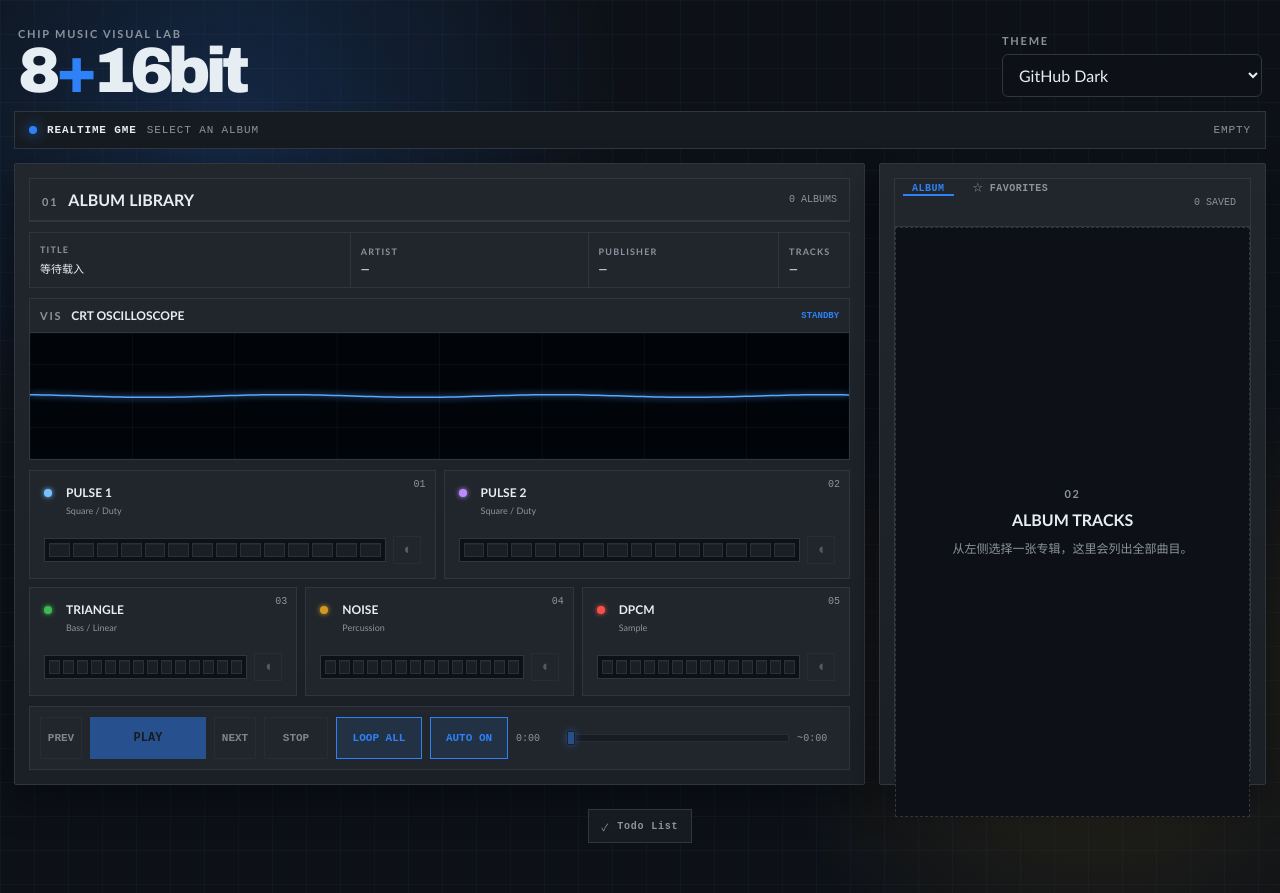
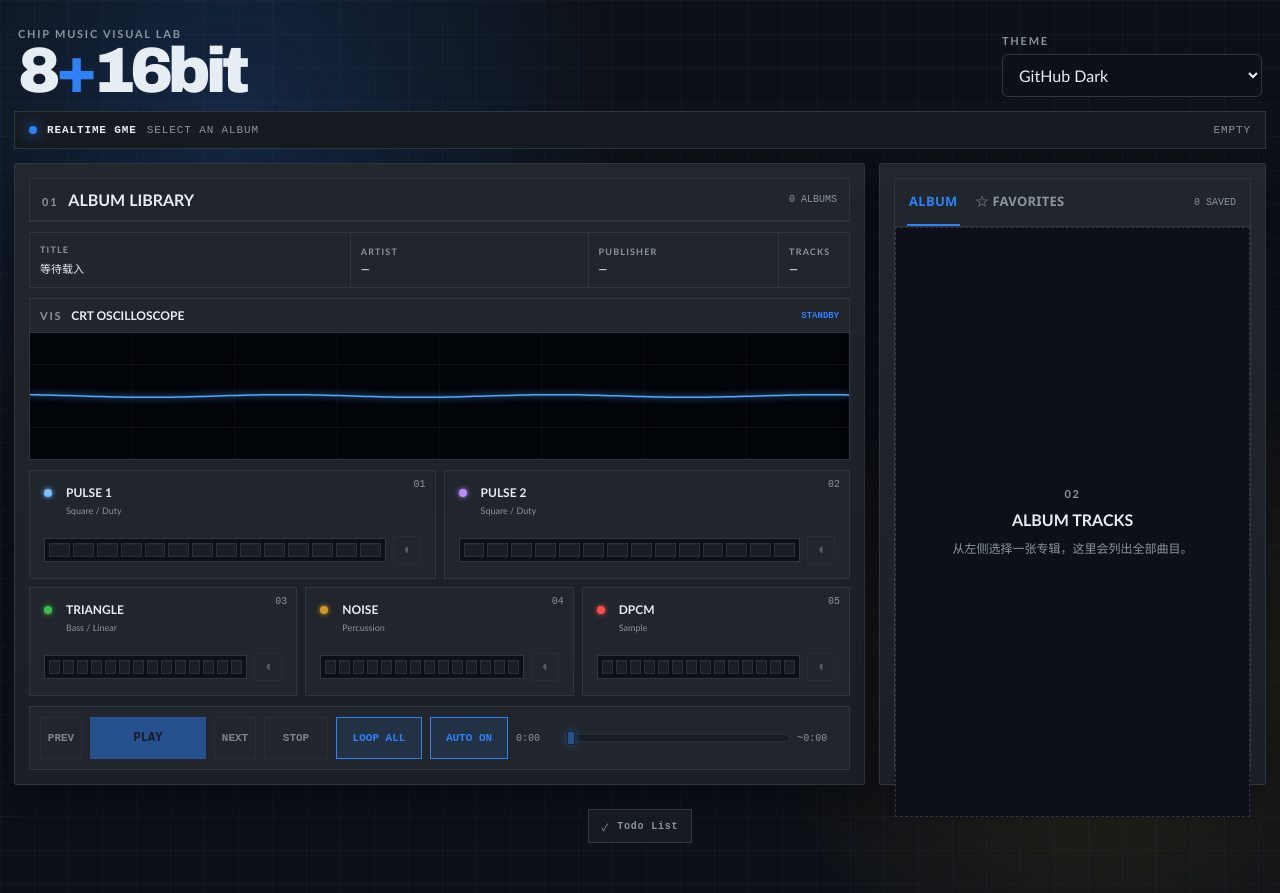
Before and after one commit to Algustav/816bitmusic, a React (Vite) app: page / in a window 1280 px wide. Built offline with nearby package versions, Linux system fonts and the light colour scheme.

Commit message:
style: align track view header typography

```diff
--- a/src/styles.css
+++ b/src/styles.css
@@ -569,26 +569,30 @@ button:disabled {
 }
 
 .track-list-panel__header--tabs {
-  padding-left: 8px;
+  padding-left: 12px;
 }
 
-.track-view-tabs {
+.track-list-panel__header > .track-view-tabs {
   display: flex;
   align-self: stretch;
-  align-items: stretch;
-  gap: 2px;
+  align-items: center;
+  gap: 14px;
 }
 
 .track-view-tabs button {
-  padding: 0 9px;
+  height: 100%;
+  display: inline-flex;
+  align-items: center;
+  padding: 0 2px;
   border: 0;
   border-bottom: 2px solid transparent;
   color: var(--muted);
   background: transparent;
-  font-family: ui-monospace, monospace;
-  font-size: 10px;
-  font-weight: 900;
-  letter-spacing: 0.05em;
+  font-family: "Segoe UI", system-ui, sans-serif;
+  font-size: 13px;
+  font-weight: 800;
+  letter-spacing: 0.02em;
+  line-height: 1;
   text-transform: uppercase;
 }
 
@@ -596,6 +600,11 @@ button:disabled {
 .track-view-tabs button.is-active {
   border-bottom-color: var(--accent);
   color: var(--accent);
+}
+
+.track-list-panel__header--tabs > span {
+  align-self: center;
+  line-height: 1;
 }
 
 .track-list {
```
